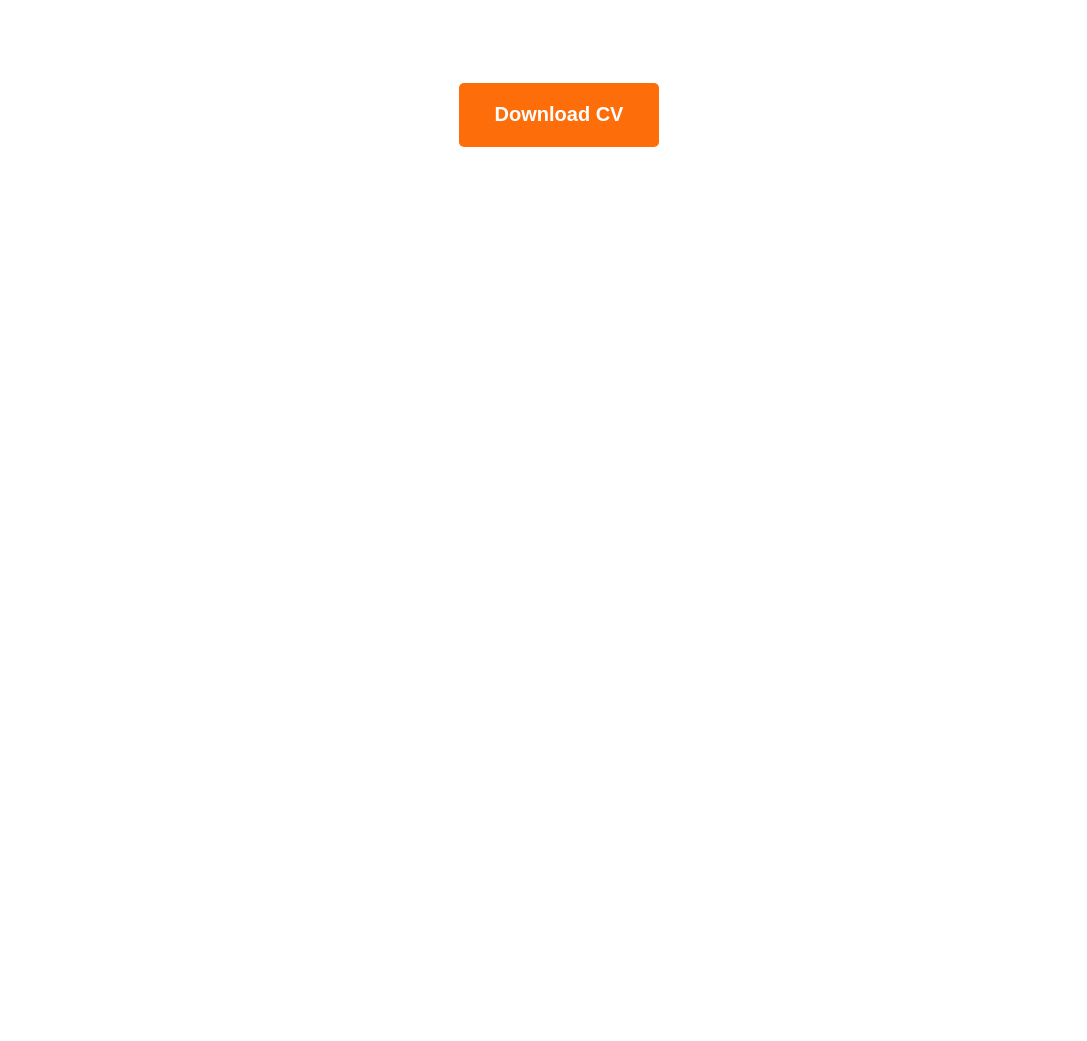
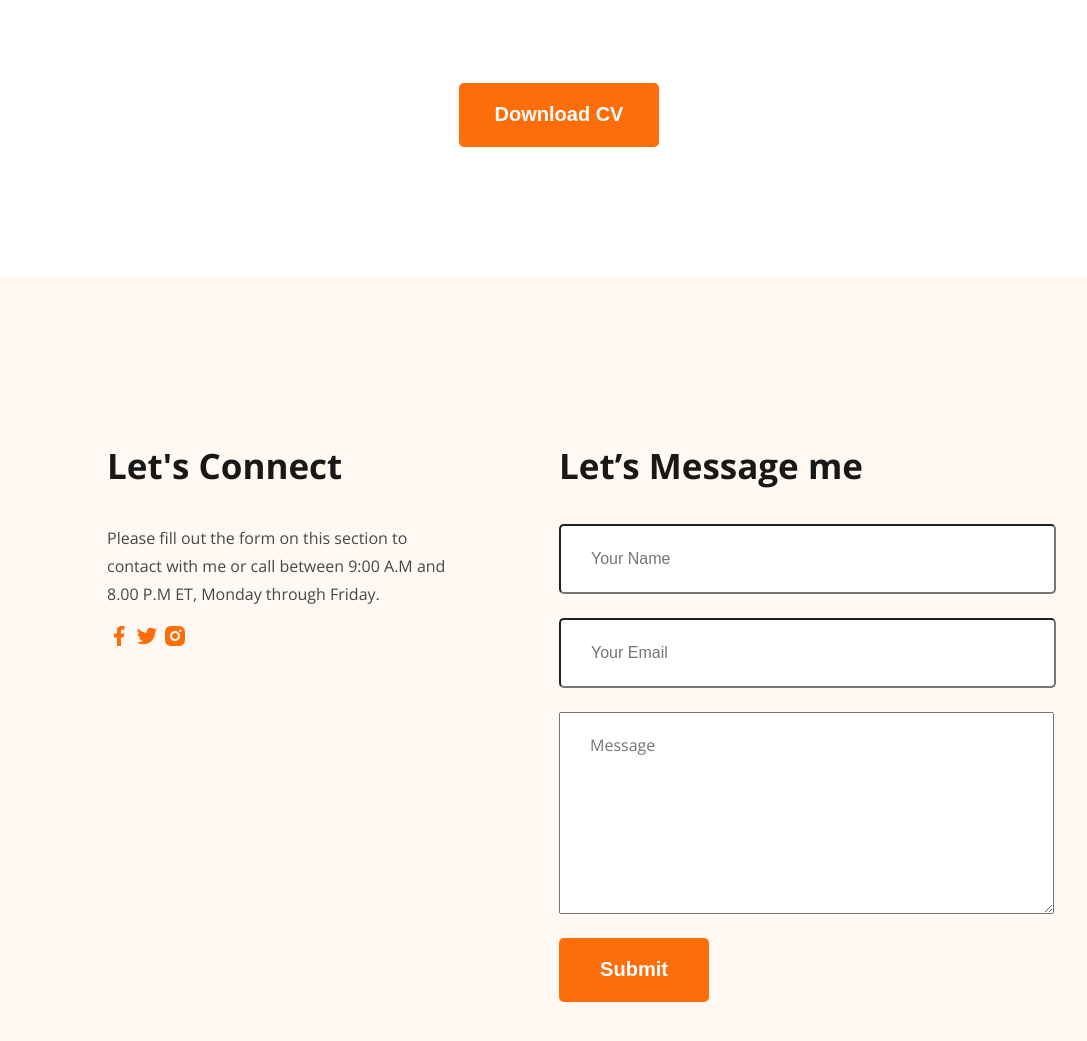
Before and after one commit to RagibHasan06/first-web-development, a plain HTML site: page index.html in a window 1280 px wide. Shown: the part 3199-4240 px from the top of the page, without its empty margins (81-1168 px from the left). Before the commit the page ends 3476 px from the top, so only its background shows below. Drawn offline with nearby package versions, Linux system fonts and the light colour scheme.

Commit message:
Footer section updated

```diff
--- a/index.html
+++ b/index.html
@@ -1,17 +1,20 @@
 <!DOCTYPE html>
 <html lang="en">
+
 <head>
     <meta charset="UTF-8">
     <meta name="viewport" content="width=device-width, initial-scale=1.0">
     <title>First Web Development</title>
 
     <link rel="preconnect" href="https://fonts.googleapis.com">
-<link rel="preconnect" href="https://fonts.gstatic.com" crossorigin>
-<link href="https://fonts.googleapis.com/css2?family=Open+Sans:ital,wdth,wght@0,75..100,300..800;1,75..100,300..800&display=swap" rel="stylesheet">
+    <link rel="preconnect" href="https://fonts.gstatic.com" crossorigin>
+    <link
+        href="https://fonts.googleapis.com/css2?family=Open+Sans:ital,wdth,wght@0,75..100,300..800;1,75..100,300..800&display=swap"
+        rel="stylesheet">
 
     <link rel="stylesheet" href="styles/portfolio.css">
 
-    </head>
+</head>
 
 <body class="open-sans-normal">
     <header class="header">
@@ -20,12 +23,12 @@
             <ul>
                 <li><a href="">Portfolio</a></li>
                 <li><a href="">Blog</a></li>
-                <li><button class="p-button"  style="width: 150px;">Hire Me</button></li>
+                <li><button class="p-button" style="width: 150px;">Hire Me</button></li>
             </ul>
         </nav>
         <div class="banner">
             <div>
-                <h3 class="b-greeting">Hi, I  am</h3>
+                <h3 class="b-greeting">Hi, I am</h3>
                 <h1 class="b-heading">Mary Hardy</h1>
                 <p>Shot what able cold new see hold. Friendly as an betrayed formerly he.
                     Morning because as to society behaved moments.</p>
@@ -43,7 +46,10 @@
     <main class="main">
         <section class="about">
             <h3 class="section-title">About Me</h3>
-            <p>I, m a designer & developer with a passion for web design. I enjoy developing simple, clean and slick websites that provide real value to the end user. Thousands of clients have procured exceptional resulfs while working with me. Delivering work within time and budget which meets clients requirements in our mata.</p>
+            <p>I, m a designer & developer with a passion for web design. I enjoy developing simple, clean and slick
+                websites that provide real value to the end user. Thousands of clients have procured exceptional resulfs
+                while working with me. Delivering work within time and budget which meets clients requirements in our
+                mata.</p>
             <div class="about-items">
                 <!-- .about-item*4>p.item-title+p.item-des -->
                 <div class="about-item">
@@ -67,29 +73,35 @@
         <!-- What I Do section -->
         <section class="skills">
             <h3 class="section-title">What I Do</h3>
-            <p class="section-des">I have more than 10 years experience building software for clients all over the world. Below is a quick overview of my main technical skill sets and technologies i use. Want to find out more about my experience? Check out my online resume and project portfolio.</p>
+            <p class="section-des">I have more than 10 years experience building software for clients all over the
+                world. Below is a quick overview of my main technical skill sets and technologies i use. Want to find
+                out more about my experience? Check out my online resume and project portfolio.</p>
 
             <div class="skill-items">
                 <!-- .skill*4>img+h4.skill-title+p.skill-des -->
                 <div class="skill">
                     <img src="images/icons/js.png" alt="">
                     <h4 class="skill-title">Vanilla JavaScrip</h4>
-                    <p class="skill-des">List skill/technologies here. You can change the icon above to any of the 1500+ FontAwesome 5 free icons available. Aenean commodo ligula eget dolor.</p>
+                    <p class="skill-des">List skill/technologies here. You can change the icon above to any of the 1500+
+                        FontAwesome 5 free icons available. Aenean commodo ligula eget dolor.</p>
                 </div>
                 <div class="skill">
                     <img src="images/icons/react.png" alt="">
                     <h4 class="skill-title">React</h4>
-                    <p class="skill-des">List skill/technologies here. You can change the icon above to any of the 1500+ FontAwesome 5 free icons available. Aenean commodo ligula eget dolor.</p>
+                    <p class="skill-des">List skill/technologies here. You can change the icon above to any of the 1500+
+                        FontAwesome 5 free icons available. Aenean commodo ligula eget dolor.</p>
                 </div>
                 <div class="skill">
                     <img src="images/icons/nodejs.png" alt="">
                     <h4 class="skill-title">Node.js</h4>
-                    <p class="skill-des">List skill/technologies here. You can change the icon above to any of the 1500+ FontAwesome 5 free icons available. Aenean commodo ligula eget dolor.</p>
+                    <p class="skill-des">List skill/technologies here. You can change the icon above to any of the 1500+
+                        FontAwesome 5 free icons available. Aenean commodo ligula eget dolor.</p>
                 </div>
                 <div class="skill">
                     <img src="images/icons/mongo.png" alt="">
                     <h4 class="skill-title">MongoDB</h4>
-                    <p class="skill-des">List skill/technologies here. You can change the icon above to any of the 1500+ FontAwesome 5 free icons available. Aenean commodo ligula eget dolor.</p>
+                    <p class="skill-des">List skill/technologies here. You can change the icon above to any of the 1500+
+                        FontAwesome 5 free icons available. Aenean commodo ligula eget dolor.</p>
                 </div>
             </div>
 
@@ -104,19 +116,24 @@
                         <h4 class="exp-title">Master in Computer Engineering</h4>
                         <h5 class="sub-title">Harvard University / 2015 - 2017</h5>
                         <p class="exp-des">List skill/technologies here. You can change the icon above
-                            to any of the 1500+ FontAwesome 5 free icons available. Aenean commodo ligula eget dolor.</p>
-                    </div><hr>
+                            to any of the 1500+ FontAwesome 5 free icons available. Aenean commodo ligula eget dolor.
+                        </p>
+                    </div>
+                    <hr>
                     <div class="experience">
                         <h4 class="exp-title">Master in Computer Engineering</h4>
                         <h5 class="sub-title">Harvard University / 2015 - 2017</h5>
                         <p class="exp-des">List skill/technologies here. You can change the icon above
-                            to any of the 1500+ FontAwesome 5 free icons available. Aenean commodo ligula eget dolor.</p>
-                    </div><hr>
+                            to any of the 1500+ FontAwesome 5 free icons available. Aenean commodo ligula eget dolor.
+                        </p>
+                    </div>
+                    <hr>
                     <div class="experience">
                         <h4 class="exp-title">Master in Computer Engineering</h4>
                         <h5 class="sub-title">Harvard University / 2015 - 2017</h5>
                         <p class="exp-des">List skill/technologies here. You can change the icon above
-                            to any of the 1500+ FontAwesome 5 free icons available. Aenean commodo ligula eget dolor.</p>
+                            to any of the 1500+ FontAwesome 5 free icons available. Aenean commodo ligula eget dolor.
+                        </p>
                     </div>
                 </div>
                 <div class="resume-col">
@@ -125,29 +142,57 @@
                         <h4 class="exp-title">Sr. Font End Developer</h4>
                         <h5 class="sub-title">Apple Inc / 2020 - Current</h5>
                         <p class="exp-des">List skill/technologies here. You can change the icon above
-                            to any of the 1500+ FontAwesome 5 free icons available. Aenean commodo ligula eget dolor.</p>
-                    </div><hr>
+                            to any of the 1500+ FontAwesome 5 free icons available. Aenean commodo ligula eget dolor.
+                        </p>
+                    </div>
+                    <hr>
                     <div class="experience">
                         <h4 class="exp-title">Jr. Font End Developer</h4>
                         <h5 class="sub-title">Dribbble Inc / 2018 - 2022</h5>
                         <p class="exp-des">List skill/technologies here. You can change the icon above
-                            to any of the 1500+ FontAwesome 5 free icons available. Aenean commodo ligula eget dolor.</p>
-                    </div><hr>
+                            to any of the 1500+ FontAwesome 5 free icons available. Aenean commodo ligula eget dolor.
+                        </p>
+                    </div>
+                    <hr>
                     <div class="experience">
                         <h4 class="exp-title">HTML Developer</h4>
                         <h5 class="sub-title">Adobe Inc / 2017 - 2018</h5>
                         <p class="exp-des">List skill/technologies here. You can change the icon above
-                            to any of the 1500+ FontAwesome 5 free icons available. Aenean commodo ligula eget dolor.</p>
+                            to any of the 1500+ FontAwesome 5 free icons available. Aenean commodo ligula eget dolor.
+                        </p>
                     </div>
                 </div>
             </div>
-            <button class="p-button" style="width: 200px; display: block; margin: auto; margin-top: 70px;">Download CV</button>
+            <button class="p-button" style="width: 200px; display: block; margin: auto; margin-top: 70px;">Download
+                CV</button>
         </section>
     </main>
 
-    <footer>
+    <footer class="footer">
+        <div class="footer-col">
+            <h3 class="fsection-title">Let's Connect</h3>
+            <p class="sec-des">Please fill out the form on this section to contact with me or call between 9:00 A.M and
+                8.00 P.M ET, Monday through Friday.</p>
+            <div class="social-links">
+                <img src="images/icons/facebook.png" alt="">
+                <img src="images/icons/twitter.png" alt="">
+                <img src="images/icons/insta.png" alt="">
+            </div>
+        </div>
+        <div class="footer-col">
+            <h3 class="fsection-title">Let’s Message me</h3>
+
+            <form class="form" action="">
+                <input class="ph" type="text" placeholder="Your Name">
+                <input class="ph" type="email" placeholder="Your Email">
+                <textarea class="text" name="" id="" placeholder="Message"></textarea >
+                <input class="p-button" style="width: 150px;" type="submit">
+            </form>
+        </div>
+
 
     </footer>
 
 </body>
+
 </html>
--- a/styles/portfolio.css
+++ b/styles/portfolio.css
@@ -198,8 +198,67 @@ nav a {
 }
 
 .exp-des {
-    color:#757575;
+    color: #757575;
     font-size: 16px;
     font-weight: 400;
     line-height: 28px;
 }
+
+/* Footer section */
+.footer {
+    display: flex;
+    gap: 113px;
+    background-color: #FFF8F3;
+    margin-top: 113px;
+    padding: 130px 180px;
+}
+
+.footer-col {
+    width: 50%;
+}
+
+.text {
+    width: 461px;
+    height: 180px;
+}
+
+.form input,
+textarea {
+    display: block;
+    margin-bottom: 24px;
+}
+
+.ph {
+    width: 461px;
+    height: 64px;
+    border-radius: 5px;
+    color: #757575;
+    font-size: 16px;
+    font-weight: 400;
+    line-height: 28px;
+    padding-left: 30px;
+}
+
+.text {
+    color: #757575;
+    font-family: "Open Sans";
+    font-size: 16px;
+    font-style: normal;
+    font-weight: 400;
+    line-height: 28px;
+    padding-left: 30px;
+    padding-top: 18px;
+}
+
+.fsection-title {
+    color: #181818;
+    font-size: 35px;
+    font-weight: 700;
+}
+
+.sec-des {
+    color: #474747;
+    font-size: 16px;
+    font-weight: 400;
+    line-height: 28px;
+}
```
